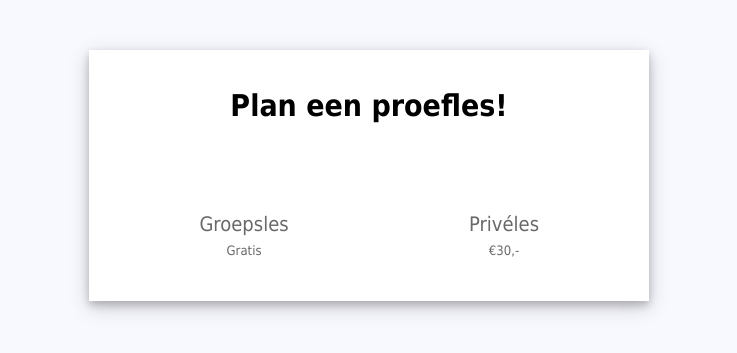
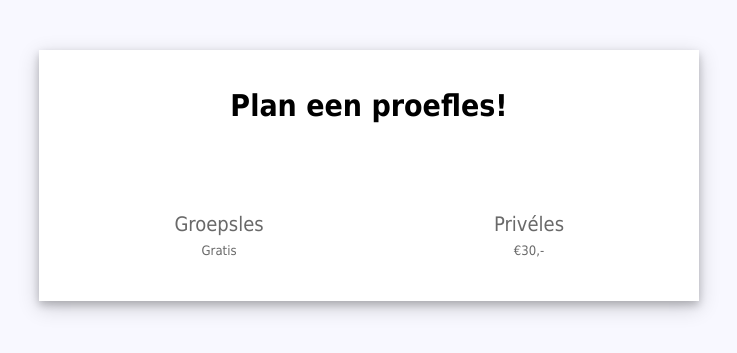
Before and after one commit to perrydrums/Reservation-system, a PHP site: page / in a window 1280 px wide. Shown: the top 353 px of the page, without its empty margins (271-1008 px from the left). Run offline with PHP 8.4, Linux system fonts and the light colour scheme; data that the repository does not hold is empty; some libraries are stand-ins or nearby versions; some web fonts are replaced.

Commit message:
width to 600

```diff
--- a/style.css
+++ b/style.css
@@ -39,7 +39,7 @@
 
 /* Main wrapper */
 #wrapper{
-    width: 500px;
+    width: 600px;
     margin: 50px auto 0 auto;
     box-shadow: 0 4px 8px 0 rgba(0, 0, 0, 0.2), 0 6px 20px 0 rgba(0, 0, 0, 0.19);
     padding: 15px 30px 15px 30px;
```
